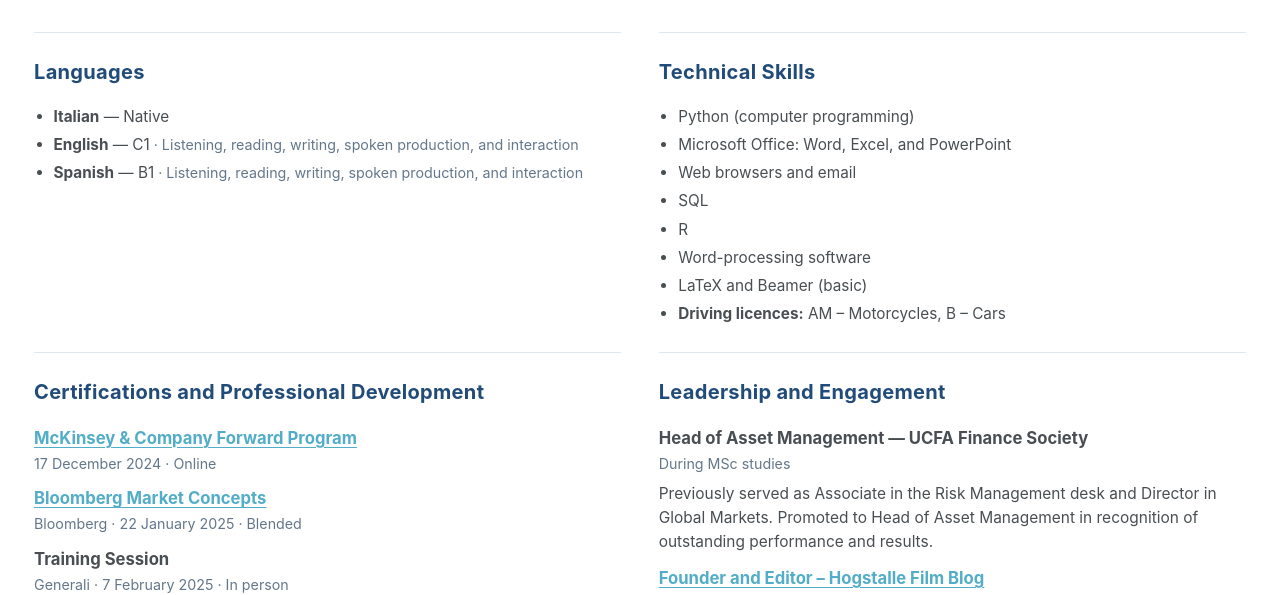
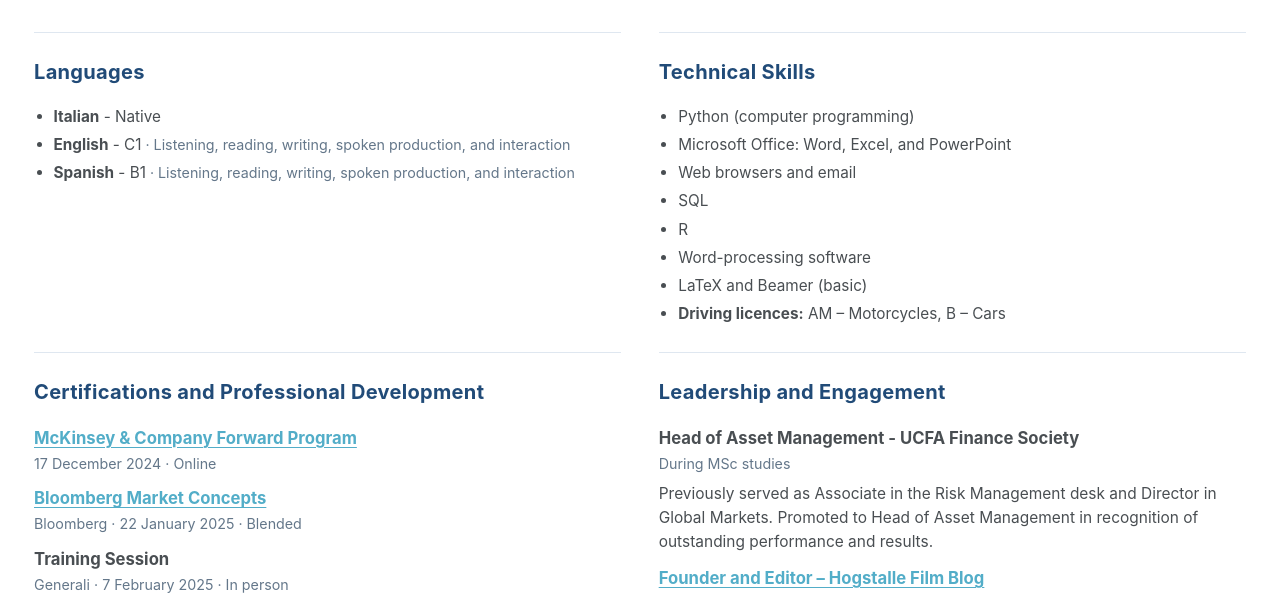
Before and after one commit to capuanomassimo/capuanomassimo.github.io, a Jekyll site: the page built from _pages/cv.html, in a window 1280 px wide and 900 px high, scrolled down 2689 px. Shown: the part 153-748 px from the top of the window. Built offline with Jekyll 4.4.1, drawn with Linux system fonts in a browser that asks for light colours; a script bundle is joined from its source files by our own code; a style sheet for code colours, icons or effects is not loaded; some of the changed text lies outside the part shown.

Commit message:
Refine CV heading, typography and download button

```diff
--- a/_pages/cv.html
+++ b/_pages/cv.html
@@ -10,7 +10,6 @@ description: "Academic and professional curriculum vitae of Massimo Capuano."
 <article class="cv-document">
   <header class="cv-header">
     <div class="cv-header__identity">
-      <p class="cv-eyebrow">Economics · Finance · Research</p>
       <h1>{{ profile.name }}</h1>
       <p class="cv-role">{{ profile.role }}</p>
       <p class="cv-affiliation">{{ profile.institution }} · {{ profile.department }} · {{ profile.location }}</p>
@@ -21,7 +20,7 @@ description: "Academic and professional curriculum vitae of Massimo Capuano."
       {% if profile.links.google_scholar %}<a href="{{ profile.links.google_scholar }}" target="_blank" rel="noopener noreferrer">Google Scholar</a>{% endif %}
       {% if profile.links.orcid %}<a href="{{ profile.links.orcid }}" target="_blank" rel="noopener noreferrer">ORCID</a>{% endif %}
       {% if profile.links.linkedin %}<a href="https://www.linkedin.com/in/{{ profile.links.linkedin }}" target="_blank" rel="noopener noreferrer">LinkedIn</a>{% endif %}
-      <a class="cv-download screen-only" href="/files/Massimo_Capuano_CV.pdf" target="_blank" rel="noopener noreferrer">Download PDF <span aria-hidden="true">↗</span></a>
+      <a class="cv-download screen-only" href="{{ '/files/Massimo_Capuano_CV.pdf' | relative_url }}" download="Massimo_Capuano_CV.pdf" rel="noopener noreferrer">Download CV (PDF) <span aria-hidden="true">↓</span></a>
     </div>
   </header>
 
@@ -136,7 +135,7 @@ description: "Academic and professional curriculum vitae of Massimo Capuano."
       <h2>Languages</h2>
       <ul class="cv-compact-list">
         {% for item in academic.languages %}
-          <li><strong>{{ item.language }}</strong> — {{ item.level }}{% if item.detail %}<span class="cv-entry__meta"> · {{ item.detail }}</span>{% endif %}</li>
+          <li><strong>{{ item.language }}</strong> - {{ item.level }}{% if item.detail %}<span class="cv-entry__meta"> · {{ item.detail }}</span>{% endif %}</li>
         {% endfor %}
       </ul>
     </section>
@@ -165,7 +164,7 @@ description: "Academic and professional curriculum vitae of Massimo Capuano."
       <h2>Leadership and Engagement</h2>
       {% for item in academic.leadership %}
         <div class="cv-entry cv-entry--compact">
-          <h3>{% if item.url %}<a href="{{ item.url }}" target="_blank" rel="noopener noreferrer">{{ item.role }} — {{ item.organisation }}</a>{% else %}{{ item.role }} — {{ item.organisation }}{% endif %}</h3>
+          <h3>{% if item.url %}<a href="{{ item.url }}" target="_blank" rel="noopener noreferrer">{{ item.role }} - {{ item.organisation }}</a>{% else %}{{ item.role }} - {{ item.organisation }}{% endif %}</h3>
           <p class="cv-entry__meta">{{ item.dates }}</p>
           <p>{{ item.description }}</p>
         </div>
```
Also changed, not shown: other parts of _pages/cv.html (+1 -1 lines).
